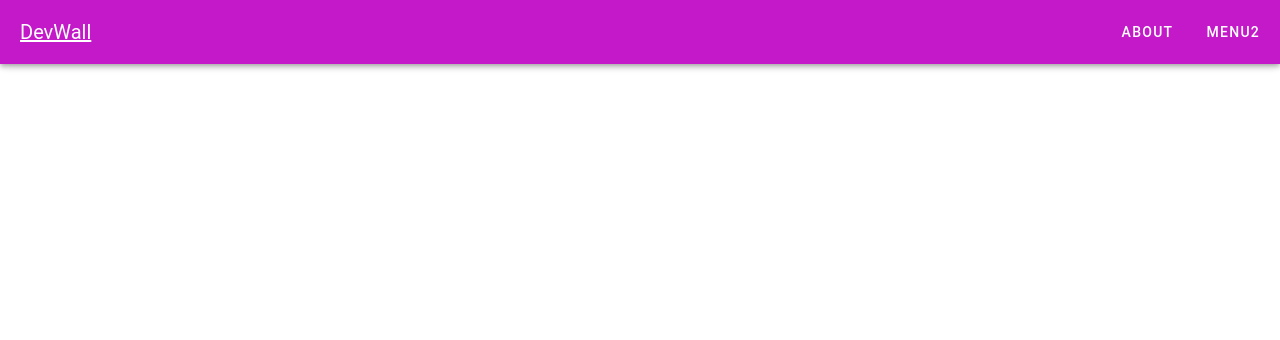
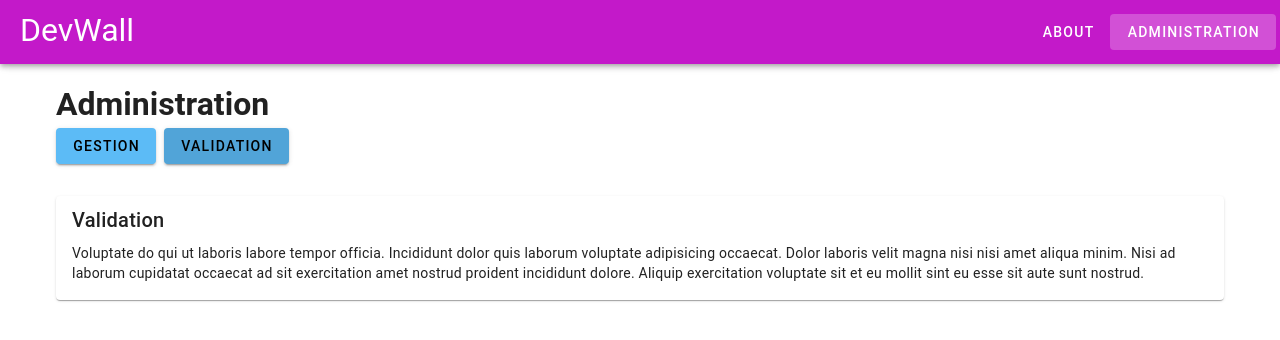
Before and after one commit to jlebiannic/devWall, a Vue app: page /validation in a window 1280 px wide. Before the commit this address had no page. Shown: the top 340 px of the page. Built offline with nearby package versions, Linux system fonts and the light colour scheme.

Commit message:
Avec un router enfant dans la vue admin

```diff
--- a/src/App.vue
+++ b/src/App.vue
@@ -9,7 +9,7 @@
         >
       </v-app-bar-title>
       <v-btn :to="{ name: 'About' }">About</v-btn>
-      <v-btn>Menu2</v-btn>
+      <v-btn :to="{ name: 'Admin' }">Administration</v-btn>
     </v-app-bar>
     <v-main>
       <v-container>
@@ -22,5 +22,7 @@
 <style scoped>
 .devWall {
   color: white;
+  text-decoration: none;
+  font-size: 2rem;
 }
 </style>
--- a/src/router.ts
+++ b/src/router.ts
@@ -7,6 +7,23 @@ const routes: RouteRecordRaw[] = [
     path: "/",
     component: Home,
     name: "Home",
+  },
+  {
+    path: "/admin",
+    component: () => import("@/views/Admin.vue"), // lazy loading
+    name: "Admin",
+    children: [
+      {
+        path: "gestion",
+        component: () => import("@/views/admin/Management.vue"), // lazy loading
+        name: "Management",
+      },
+      {
+        path: "/validation",
+        component: () => import("@/views/admin/Validation.vue"), // lazy loading
+        name: "Validation",
+      },
+    ],
   },
   {
     path: "/apropos",
--- /dev/null
+++ b/src/views/Admin.vue
@@ -0,0 +1,15 @@
+<script setup lang="ts"></script>
+
+<template>
+  <h1>Administration</h1>
+  <v-btn :to="{ name: 'Management' }" color="secondary">Gestion</v-btn>
+  <v-btn :to="{ name: 'Validation' }" class="ml-2" color="secondary"
+    >Validation</v-btn
+  >
+
+  <div class="mt-8">
+    <RouterView />
+  </div>
+</template>
+
+<style scoped></style>
--- /dev/null
+++ b/src/views/admin/Management.vue
@@ -0,0 +1,17 @@
+<template>
+  <v-card>
+    <v-card-title>Gestion</v-card-title>
+    <v-card-text>
+      <p>
+        Duis eu non aliquip sit ea reprehenderit laboris exercitation veniam.
+        Nisi fugiat deserunt commodo pariatur nostrud consequat ullamco
+        excepteur ex non. Occaecat enim consequat voluptate consequat amet
+        deserunt pariatur.
+      </p>
+    </v-card-text>
+  </v-card>
+</template>
+
+<script setup lang="ts"></script>
+
+<style scoped></style>
--- /dev/null
+++ b/src/views/admin/Validation.vue
@@ -0,0 +1,19 @@
+<template>
+  <v-card>
+    <v-card-title>Validation</v-card-title>
+    <v-card-text>
+      <p>
+        Voluptate do qui ut laboris labore tempor officia. Incididunt dolor quis
+        laborum voluptate adipisicing occaecat. Dolor laboris velit magna nisi
+        nisi amet aliqua minim. Nisi ad laborum cupidatat occaecat ad sit
+        exercitation amet nostrud proident incididunt dolore. Aliquip
+        exercitation voluptate sit et eu mollit sint eu esse sit aute sunt
+        nostrud.
+      </p>
+    </v-card-text>
+  </v-card>
+</template>
+
+<script setup lang="ts"></script>
+
+<style scoped></style>
```
